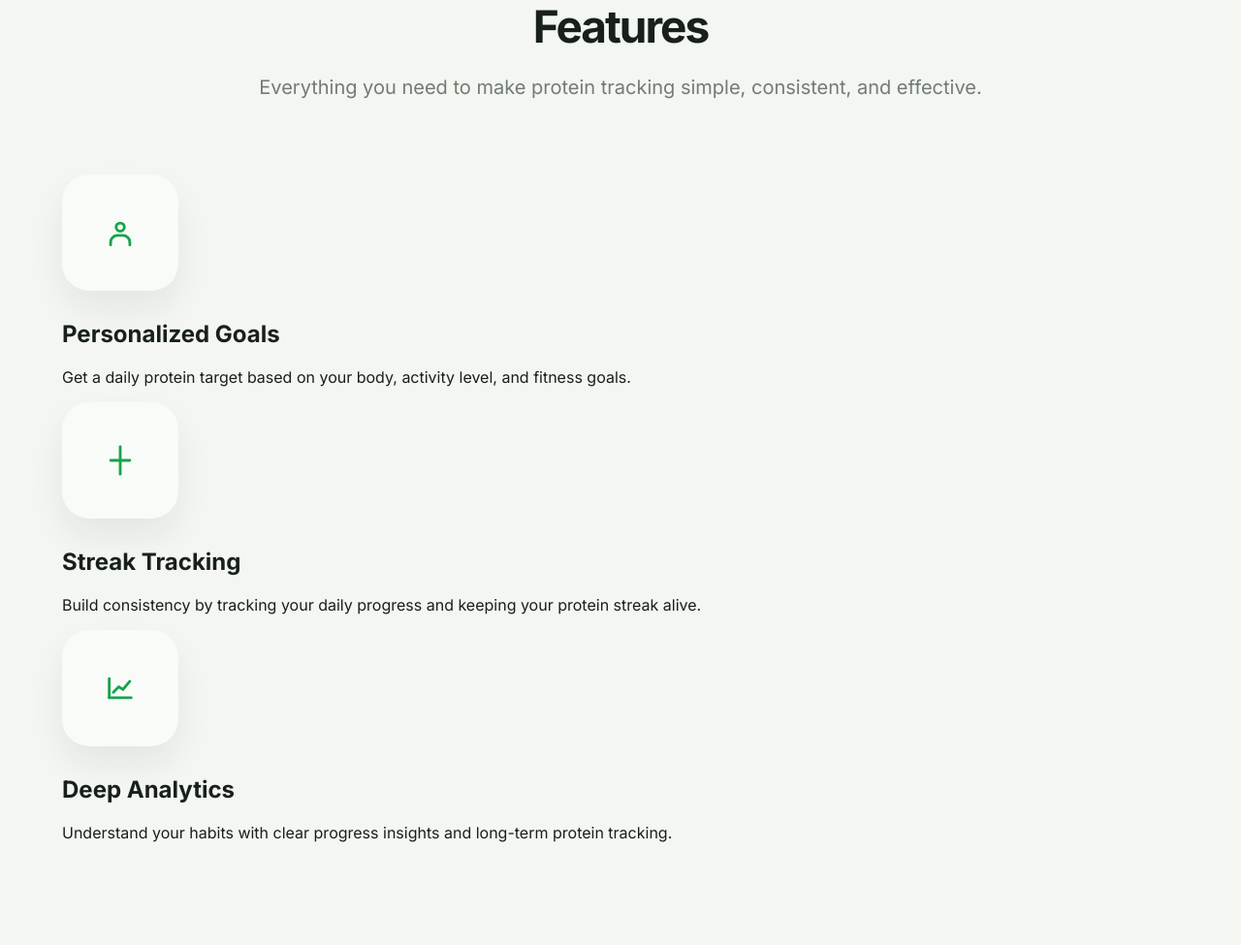
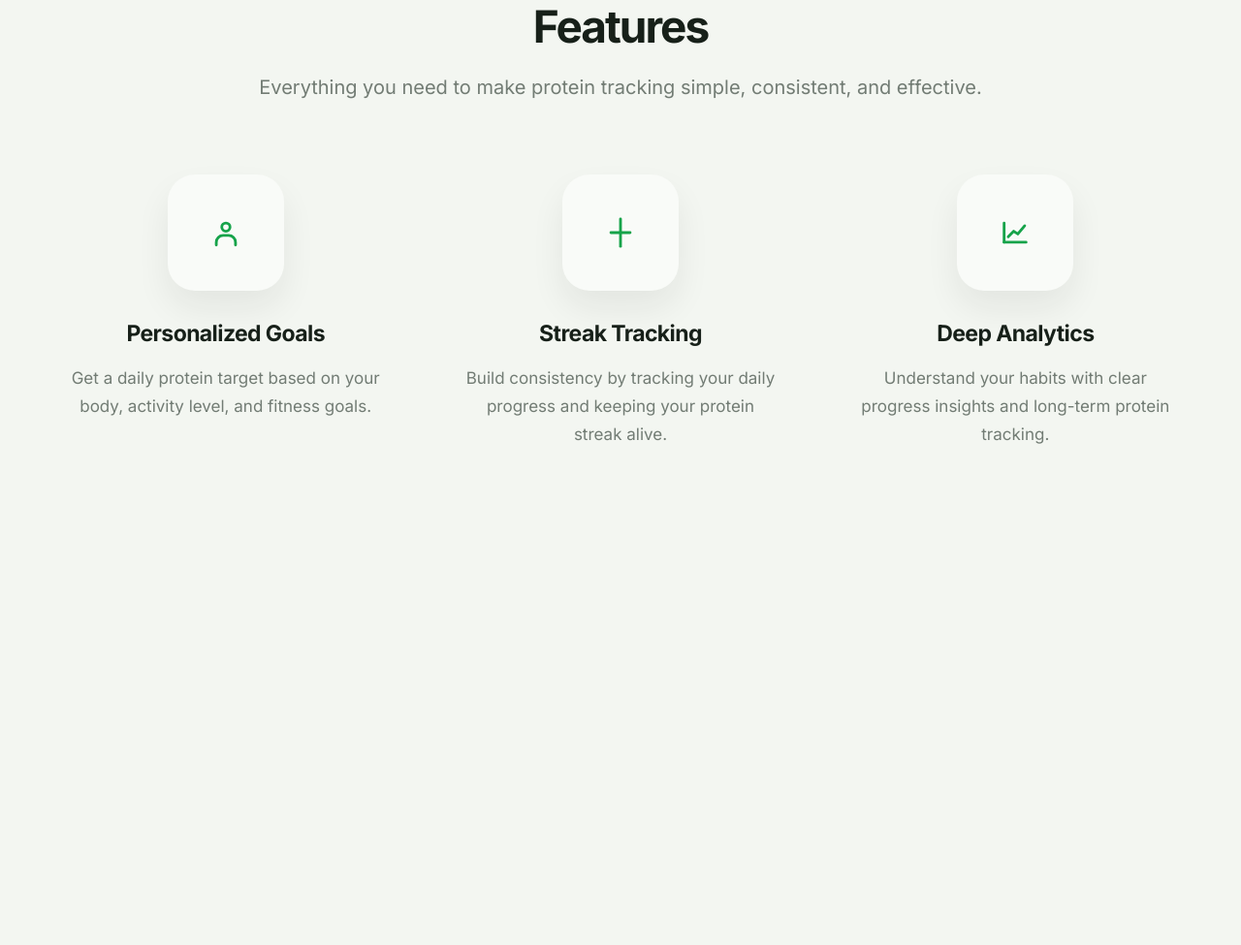
Before and after one commit to ShubhamMali-tech/Protein-Tracker, a Flask app: page /features in a window 1280 px wide. Shown: the part 204-1179 px from the top of the page at 97% size. After the commit the page ends 662 px from the top, so only its background shows below. Run offline with Flask 3, Linux system fonts and the light colour scheme.

Commit message:
fixed fetaures page

```diff
--- a/static/css/style.css
+++ b/static/css/style.css
@@ -338,7 +338,22 @@ html {
 }
 /* Features */
 
-/* Features Icons */
+.features {
+    width: 100%;
+    margin: 0 auto;
+
+    display: grid;
+    grid-template-columns: repeat(3, 1fr);
+    gap: 70px;
+
+    text-align: center;
+}
+
+.feature {
+    display: flex;
+    flex-direction: column;
+    align-items: center;
+}
 
 .feature-icon {
     width: 120px;
@@ -365,3 +380,18 @@ html {
     stroke-linecap: round;
     stroke-linejoin: round;
 }
+
+.feature h2 {
+    margin: 0;
+    color: #172019;
+    font-size: 23px;
+    letter-spacing: -0.6px;
+}
+
+.feature p {
+    max-width: 330px;
+    margin: 18px auto 0;
+    color: #727c74;
+    font-size: 17px;
+    line-height: 1.7;
+}
```
